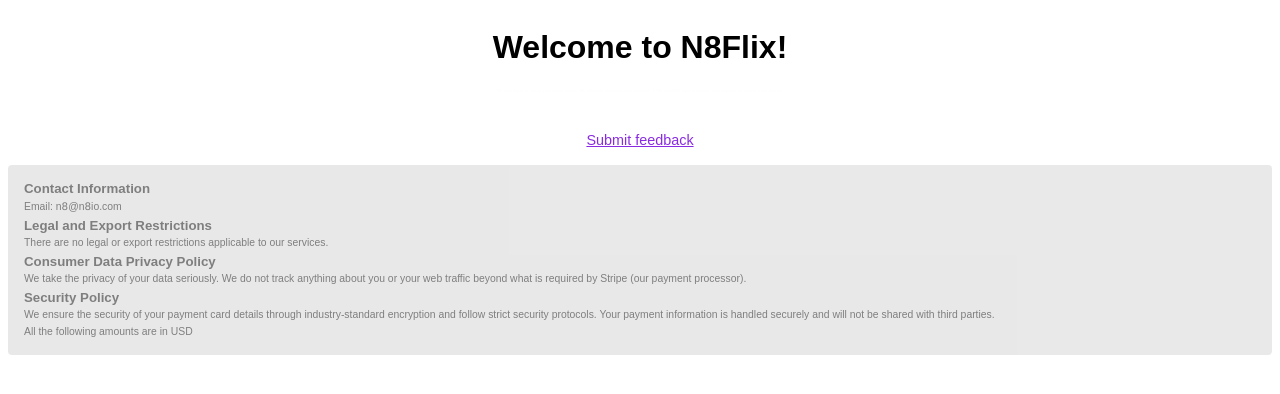
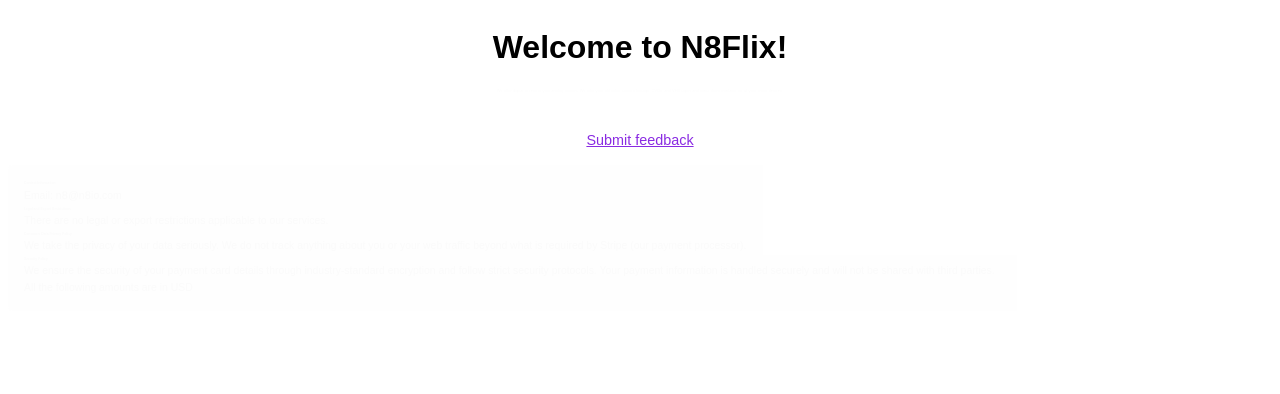
Before and after one commit to n8io/n8flix-subscriptions, a website: page index.html in a window 1280 px wide. Drawn offline with Linux system fonts and the light colour scheme.

Commit message:
Update index.html

```diff
--- a/index.html
+++ b/index.html
@@ -39,7 +39,7 @@
         >Submit feedback</a
       >
     </center>
-    <div class="legal class="mumbo-jumbo"">
+    <div class="legal mumbo-jumbo">
         <h5>Contact Information</h2>
           <p class="footnote">
           Email:
```
